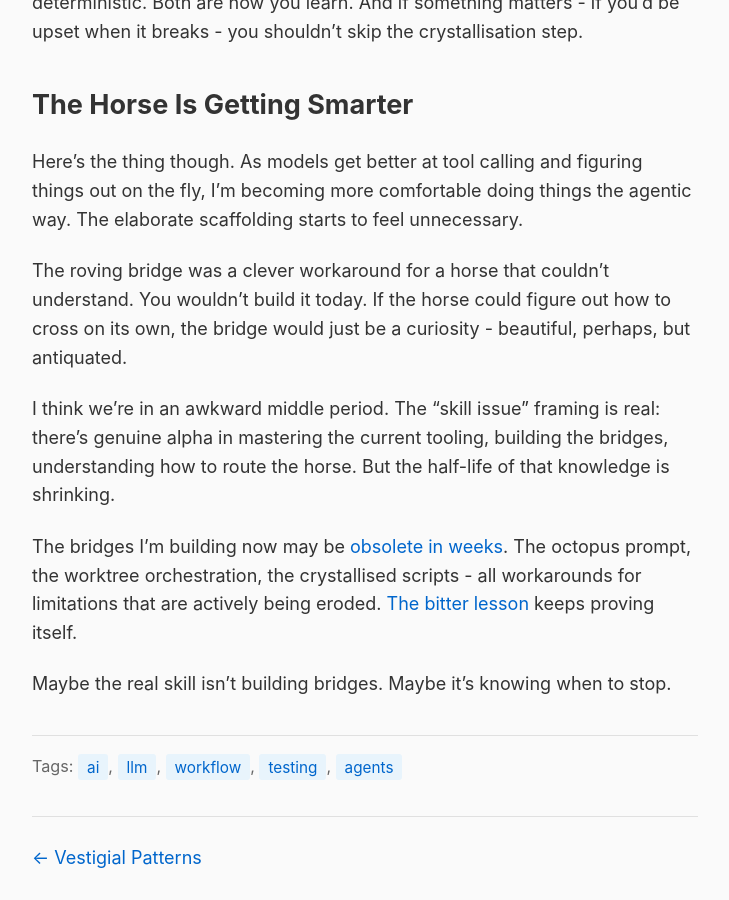
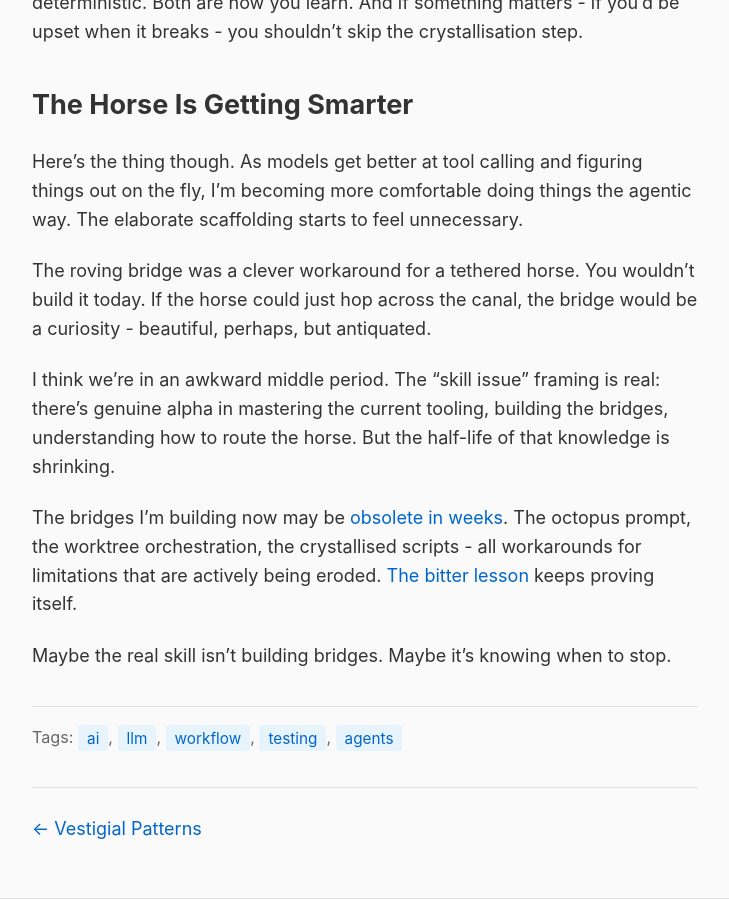
Before and after one commit to rob137/rob137.github.io, a Jekyll site: the page built from _posts/2026-01-09-roving-bridges.md, in a window 1280 px wide and 900 px high, scrolled down 3765 px. Shown: the whole window, without its empty margins (275-1004 px from the left). Built offline with Jekyll 4.4.1, drawn with Linux system fonts in a browser that asks for light colours.

Commit message:
Horse hops across - lean into the absurdity

```diff
--- a/_posts/2026-01-09-roving-bridges.md
+++ b/_posts/2026-01-09-roving-bridges.md
@@ -65,7 +65,7 @@ The temptation is to skip straight to agentic. Everyone's excited about agents m
 
 Here's the thing though. As models get better at tool calling and figuring things out on the fly, I'm becoming more comfortable doing things the agentic way. The elaborate scaffolding starts to feel unnecessary.
 
-The roving bridge was a clever workaround for a horse that couldn't understand. You wouldn't build it today. If the horse could figure out how to cross on its own, the bridge would just be a curiosity - beautiful, perhaps, but antiquated.
+The roving bridge was a clever workaround for a tethered horse. You wouldn't build it today. If the horse could just hop across the canal, the bridge would be a curiosity - beautiful, perhaps, but antiquated.
 
 I think we're in an awkward middle period. The "skill issue" framing is real: there's genuine alpha in mastering the current tooling, building the bridges, understanding how to route the horse. But the half-life of that knowledge is shrinking.
 
```
